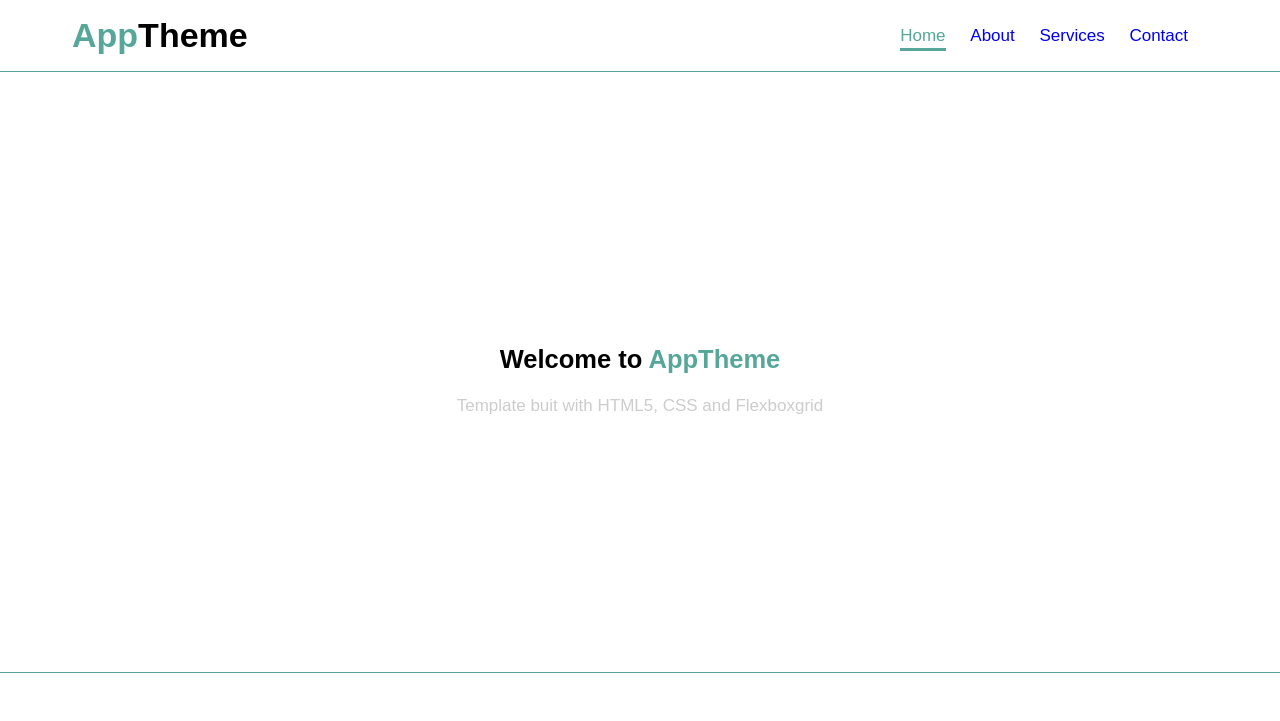
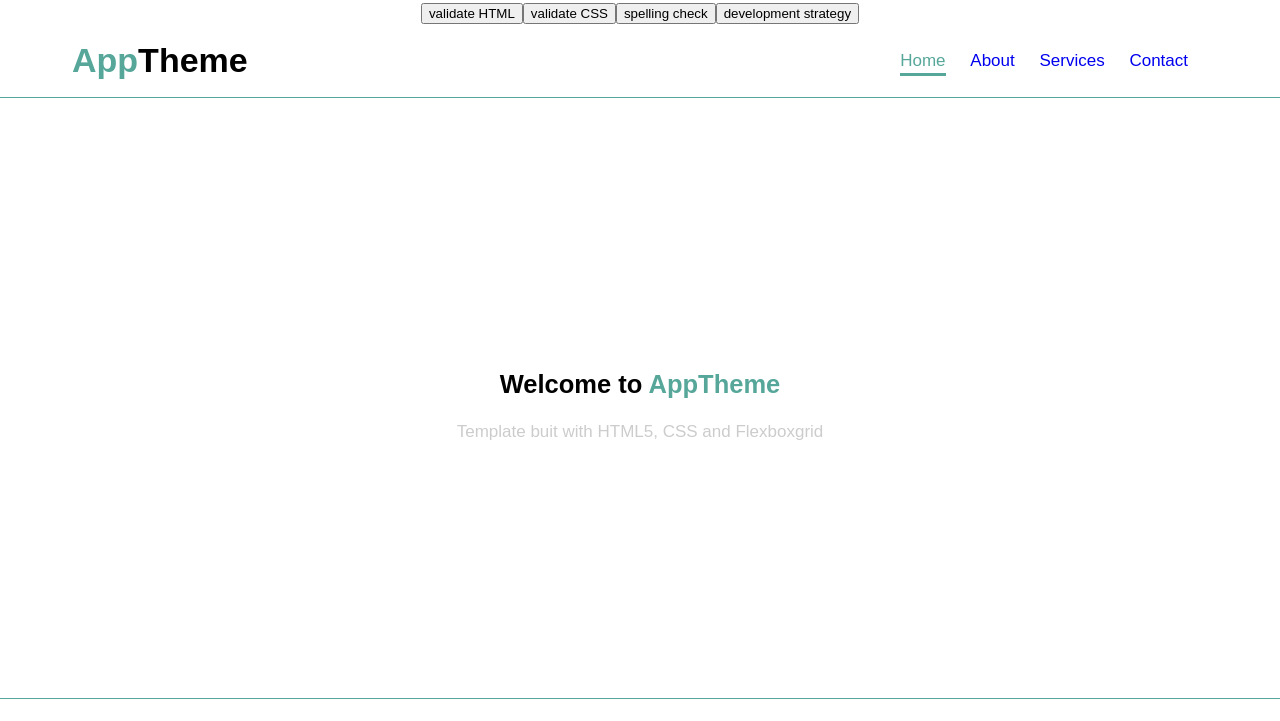
Before and after one commit to SolomunWelday/-acme-web-design, a plain HTML site: page index.html in a window 1280 px wide. Shown: the top 721 px of the page. Drawn offline with Linux system fonts and the light colour scheme.

Commit message:
Update index.html

```diff
--- a/index.html
+++ b/index.html
@@ -6,6 +6,8 @@
     <link rel="stylesheet" href="css/flexboxgrid.css">
     <link rel="stylesheet" href="css/fontawesome.css">
     <link rel="stylesheet" href="css/style.css">
+    <script src="./evaluation/init.js"></script>
+
   </head>
   <body>
     <!--header-->
```
